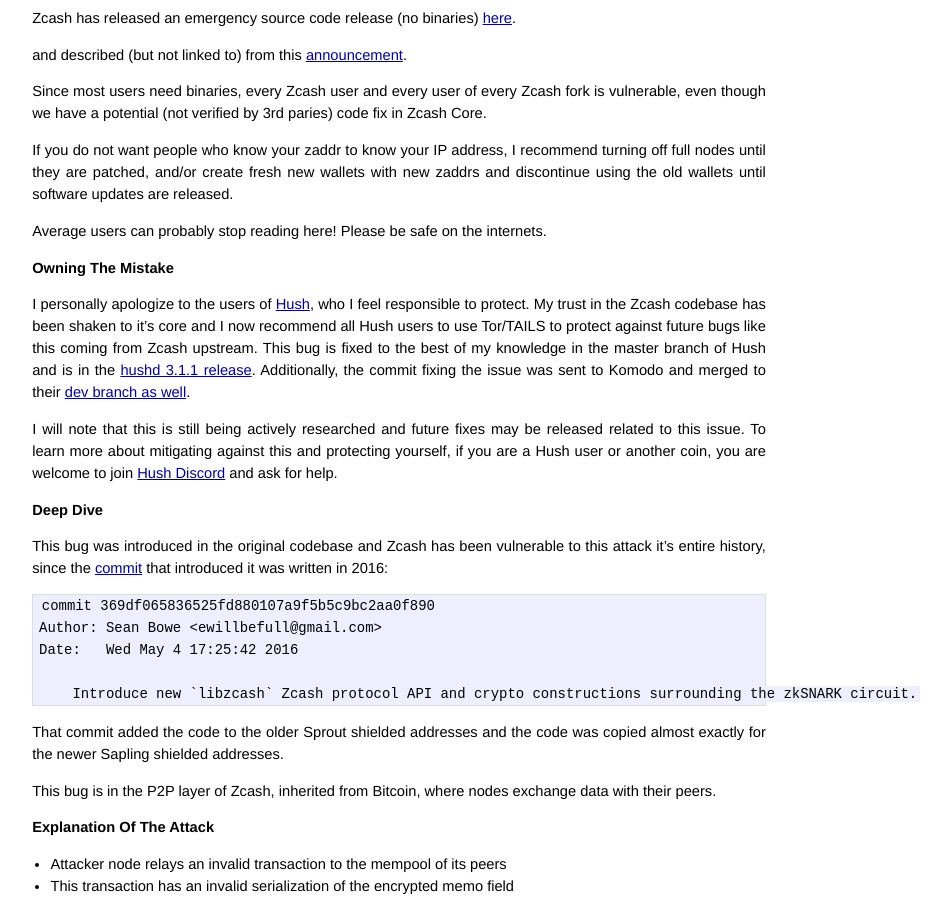
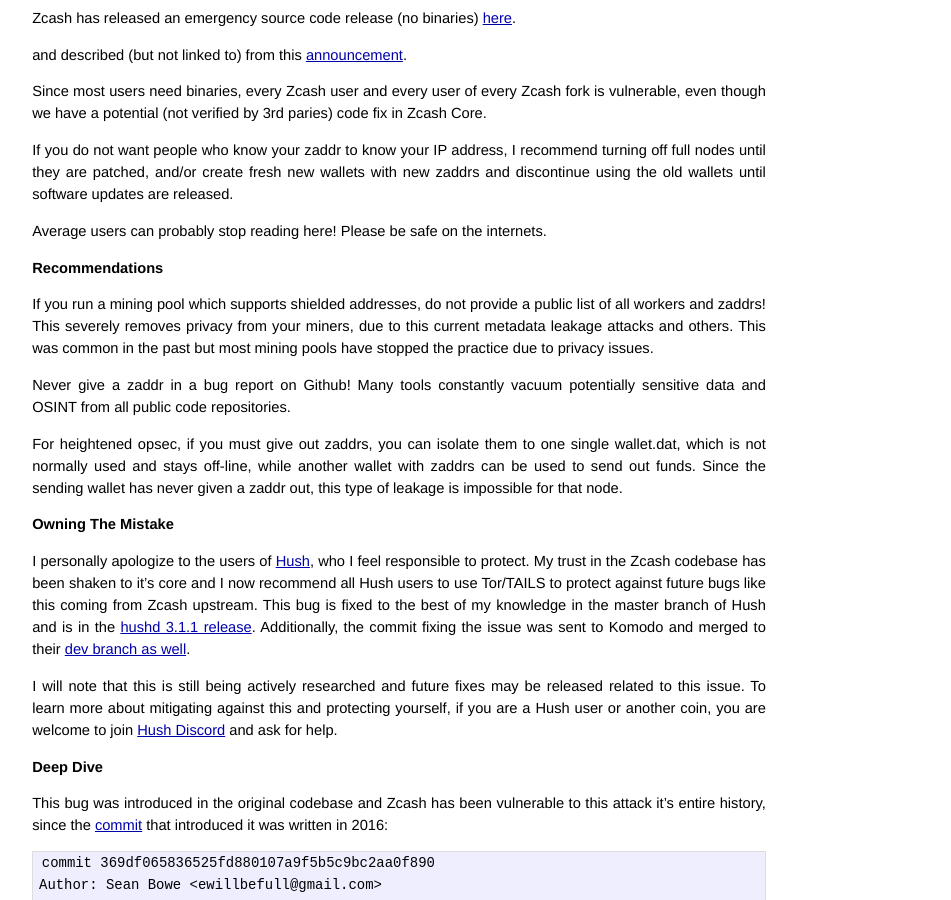
Before and after one commit to leto/leto.github.com, a Jekyll site: the page built from _posts/2019-10-01-zcash-metadata-leakage-cve-2019-16930.md, in a window 1280 px wide and 900 px high, scrolled down 2415 px. Shown: the whole window, without its empty margins (241-1192 px from the left). Built offline with Jekyll 4.4.1, drawn with Linux system fonts in a browser that asks for light colours; comment, search, counter and statistics services are not loaded.

Commit message:
Mention zaddrs and mining pools

```diff
--- a/_posts/2019-10-01-zcash-metadata-leakage-cve-2019-16930.md
+++ b/_posts/2019-10-01-zcash-metadata-leakage-cve-2019-16930.md
@@ -91,6 +91,21 @@
 new zaddrs and discontinue using the old wallets until software updates are released.
 
 Average users can probably stop reading here! Please be safe on the internets.
+
+# Recommendations
+
+If you run a mining pool which supports shielded addresses, do not provide a public
+list of all workers and zaddrs! This severely removes privacy from your miners, due
+to this current metadata leakage attacks and others. This was common in the past
+but most mining pools have stopped the practice due to privacy issues.
+
+Never give a zaddr in a bug report on Github! Many tools constantly vacuum potentially
+sensitive data and OSINT from all public code repositories.
+
+For heightened opsec, if you must give out zaddrs, you can isolate them to one single
+wallet.dat, which is not normally used and stays off-line, while another wallet with
+zaddrs can be used to send out funds. Since the sending wallet has never given a zaddr
+out, this type of leakage is impossible for that node.
 
 # Owning The Mistake
 
```
